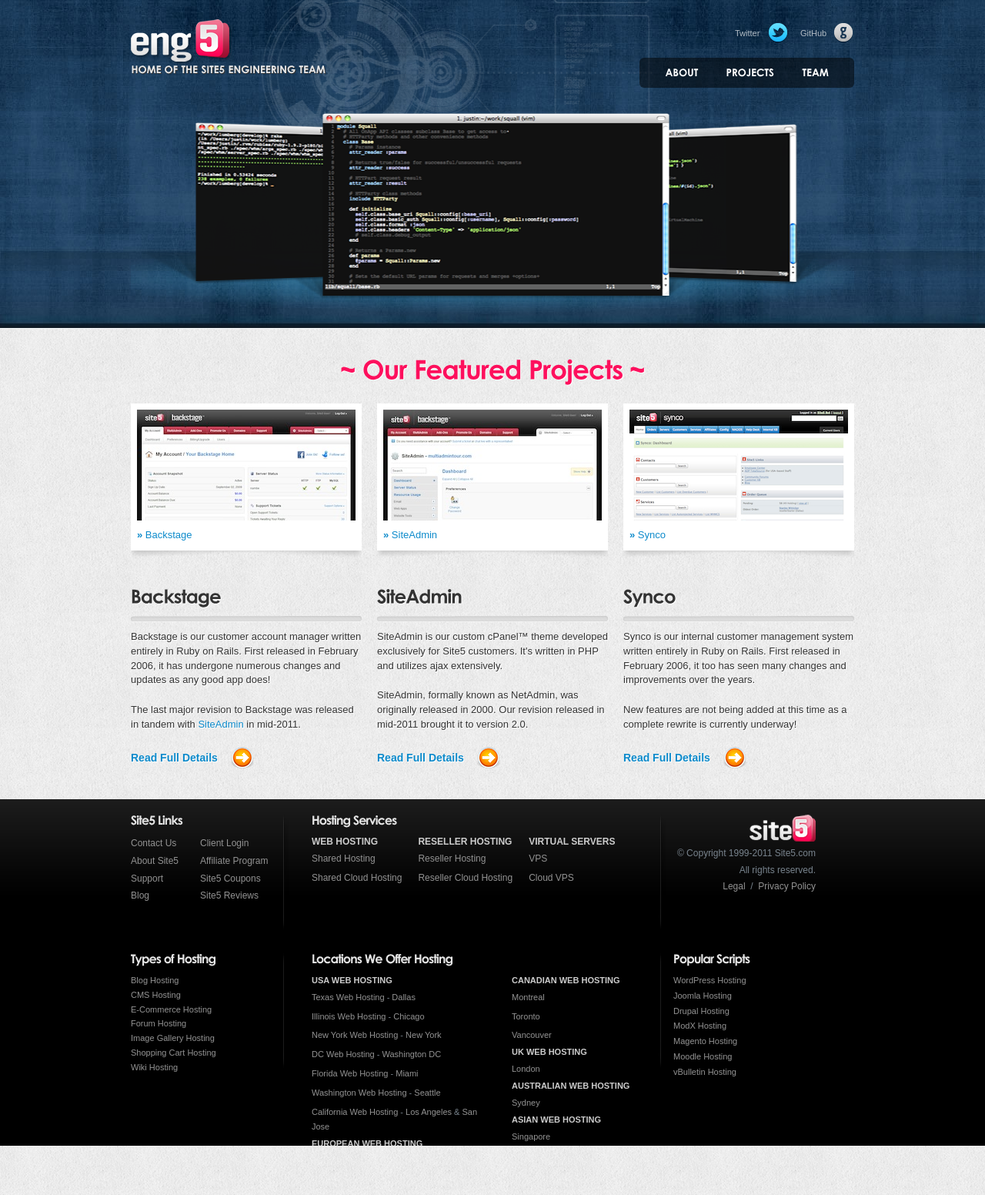
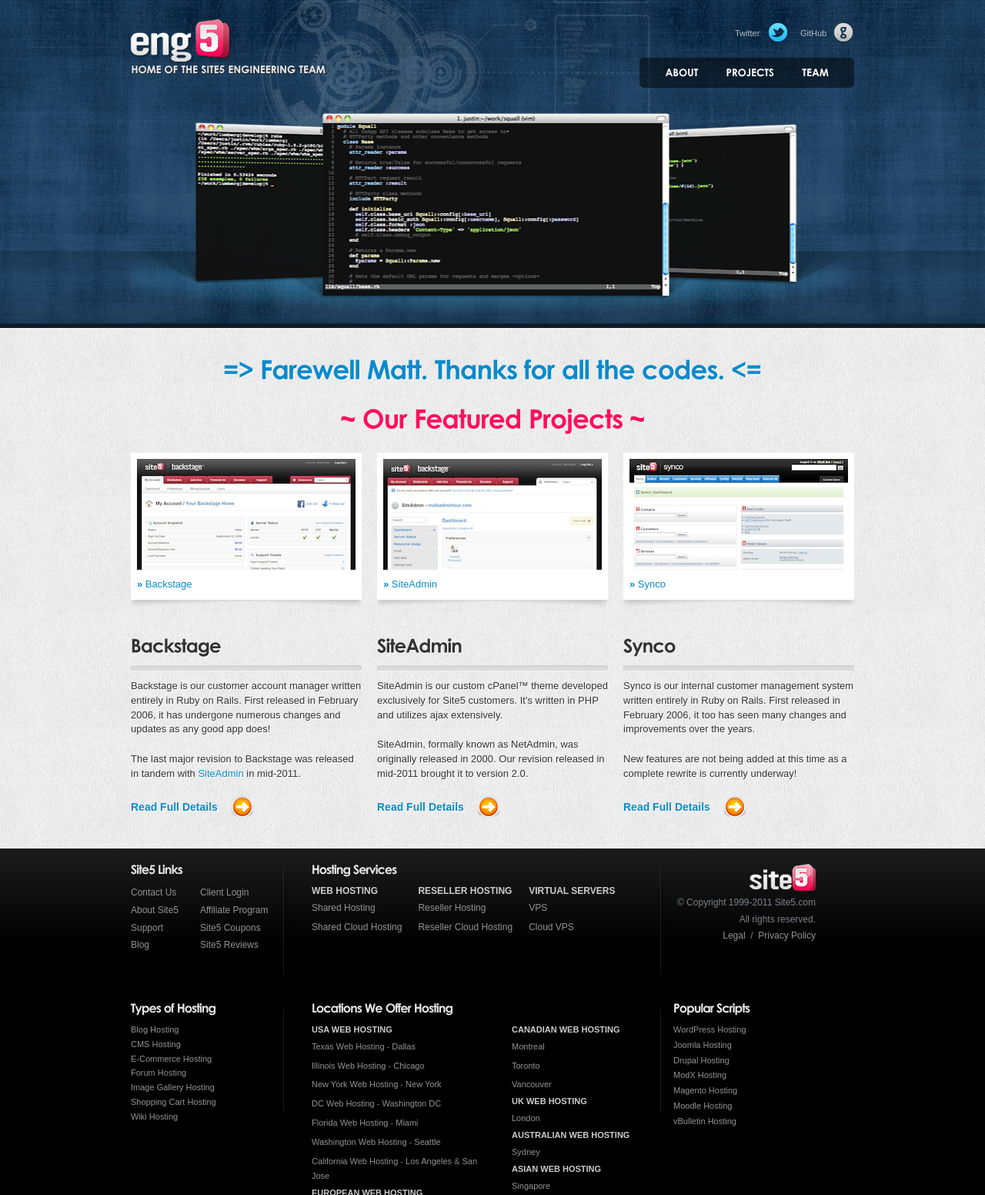
Before and after one commit to digideskio/eng5.com, a Jekyll site: the page built from index.html, in a window 1280 px wide. Shown: the whole page at 77% size. Built offline with Jekyll 4.4.1, drawn with Linux system fonts in a browser that asks for light colours; Markdown is read by kramdown in place of the engine named in the settings.

Commit message:
Thank you Matt

```diff
--- a/index.html
+++ b/index.html
@@ -3,5 +3,6 @@
 title: Home of The Site5 Engineering Team
 home_css: home
 ---
+<h1 style="text-align:center;"><a href="http://www.site5.com/">=> Farewell Matt. Thanks for all the codes. <=</a></h1>
 {% include featured_projects.html %}
 {% include home_boxes.html %}
```
